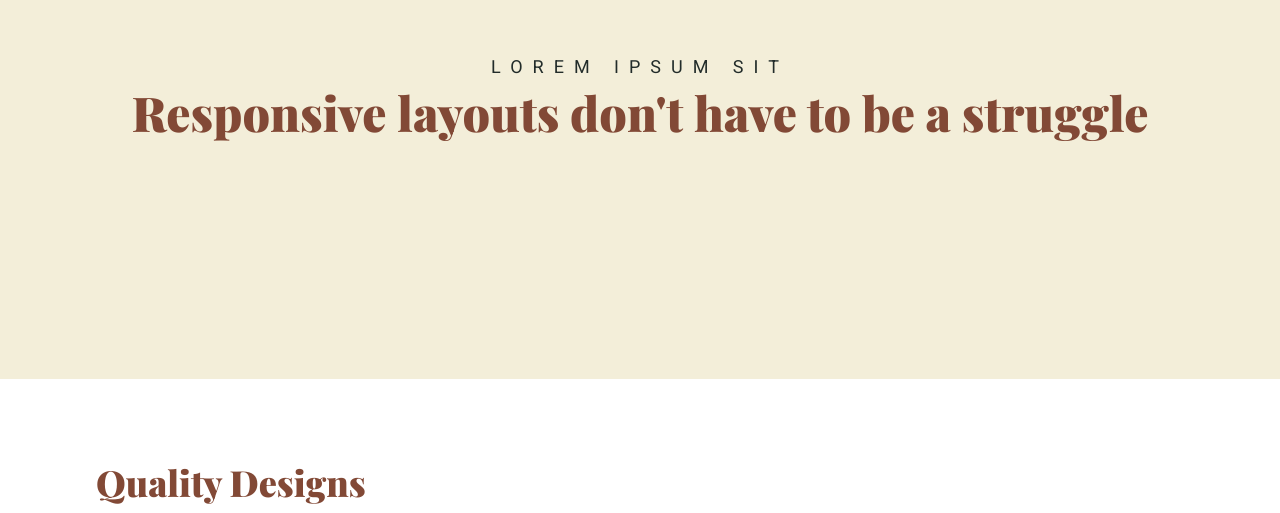
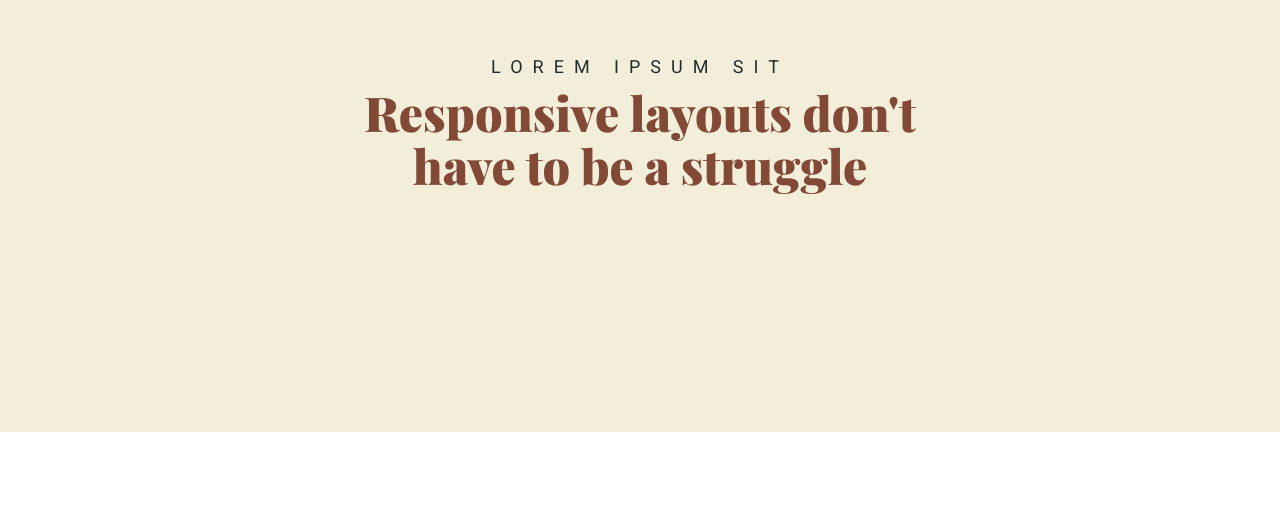
Before and after one commit to Annie-Huang/conquering-responsive-layouts, a website: page flexbox-challenge-4/index.html in a window 1280 px wide. Shown: the part 147-660 px from the top of the page. Drawn offline with nearby package versions, Linux system fonts and the light colour scheme.

Commit message:
Manually break the line. Dodggy bit.

```diff
--- a/flexbox-challenge-4/index.html
+++ b/flexbox-challenge-4/index.html
@@ -60,7 +60,7 @@
     <div class="container">
       <p class="intro__text">lorem ipsum sit</p>
       <!-- The doddge solution Kevin has is to manually break the line in the intro_title. I thought it has to be natural roll -->
-      <h1 class="intro__title">Responsive layouts don't have to be a struggle</h1>
+      <h1 class="intro__title">Responsive layouts don't<br>have to be a struggle</h1>
     </div>
   </section>
 
```
